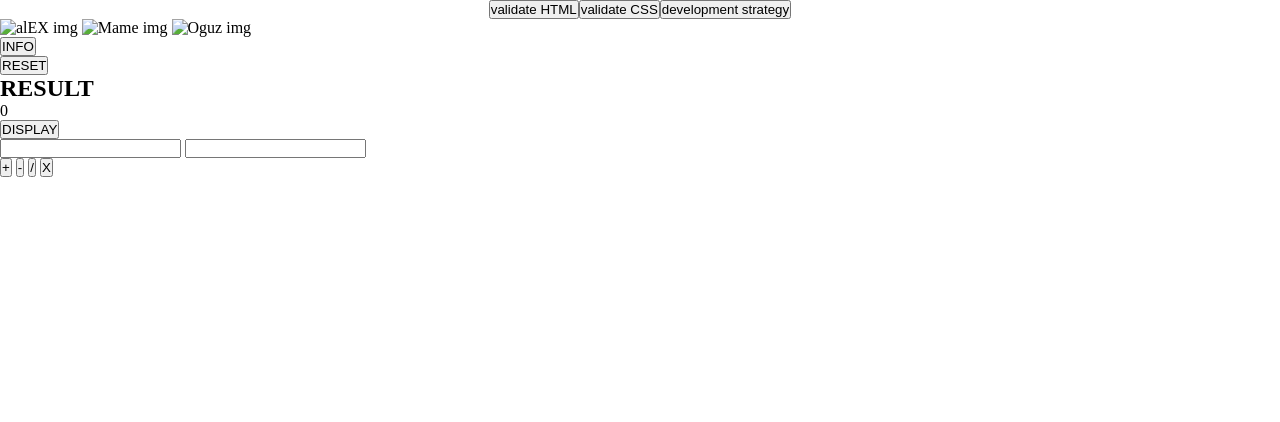
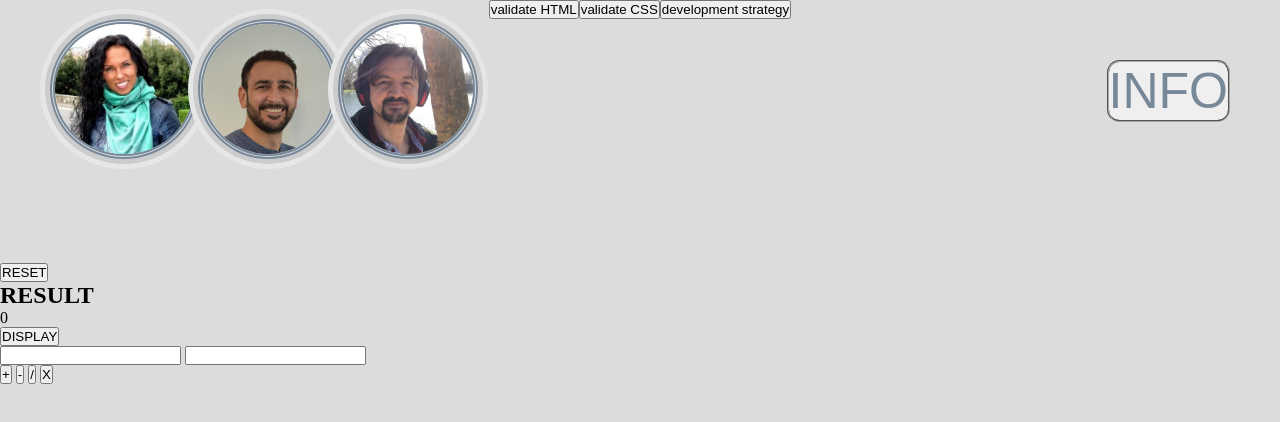
Before and after one commit to aleks2407/calculator, a plain HTML site: page index.html in a window 1280 px wide. Drawn offline with Linux system fonts and the light colour scheme.

Commit message:
Add navbar Closes gh-1

```diff
--- a/index.html
+++ b/index.html
@@ -8,20 +8,37 @@
 		<meta name="viewport" content="width=device-width, initial-scale=1.0" />
 
 		<script src="./review-buttons/init.js"></script>
-		<link rel="stylesheet" href="style.css" />
+		<link rel="stylesheet" href="./style.css" />
 		<title>Calculator</title>
 	</head>
 
 	<body>
 		<!--nav part for Alex-->
 		<nav>
-			<div>
-				<img src="./img/" alt="alEX img" />
-				<img src="./img/" alt="Mame img" />
-				<img src="./img/" alt="Oguz img" />
+			<div id="logos">
+				<div id="alex">
+				    <img class="image alex" src="./img/alex/aleksandra-shalimova-Italy.jpg" alt="Alex img" />
+				    <div class="middle">
+					   <div class="text">Aleksandra</div>
+				    </div>
+				</div>
+
+				<div id="mame">
+					<img class="image mamé" src="./img/alex/mamé.jfif" alt="Mame img" />
+					<div class="middle">
+						<div class="text">Mamé</div>
+					 </div>
+				</div>
+
+				<div id="oguz">
+					 <img class="image oguz" src="./img/alex/oguz.jfif" alt="Oguz img" />
+					 <div class="middle">
+						<div class="text">Oguz</div>
+					 </div>
+			    </div>
 			</div>
 
-			<div>
+			<div id="info">
 				<!-- Please do not change ids name-->
 				<button id="instruction">INFO</button>
 			</div>
--- a/style.css
+++ b/style.css
@@ -7,7 +7,82 @@ html,
 body {
 	width: 100%;
 	height: 100%;
+	background-color: #DCDCDC;
 }
 .display-off {
 	display: none;
 }
+
+/* Navbar */
+nav {
+	margin-bottom: 100px;
+	display: flex;
+	justify-content: space-between;
+	align-items: center;
+}
+
+#alex, #mame, #oguz {
+	position: relative;
+}
+
+#logos img {
+	border-radius: 50%;
+	height: 140px;
+	border-style: double;
+	border-width: 5px;
+	border-color: #778899;
+	box-shadow:  0 0 0 5px hsl(0, 0%, 80%),
+	0 0 0 10px hsl(0, 0%, 90%);;
+	opacity: 1;
+	transition: .5s ease;
+	backface-visibility: hidden;
+}
+
+.middle {
+	transition: .5s ease;
+	opacity: 0;
+	position: absolute;
+	top: 50%;
+	left: 50%;
+	transform: translate(-50%, -50%);
+	-ms-transform: translate(-50%, -50%);
+	text-align: center;
+  }
+
+  #alex:hover .image, #mame:hover .image, #oguz:hover .image {
+	  opacity: 0.3;
+  }
+
+#alex:hover .middle, #mame:hover .middle, #oguz:hover .middle {
+	  opacity: 1;
+  }
+
+.text {
+	background-color: #696969;
+	border-radius: 50%;
+	color: white;
+	font-size: 16px;
+	padding: 10px;
+  }
+
+#logos {
+	width: 30%;
+	display: flex;
+	justify-content: space-around;
+	margin-left: 50px;
+}
+
+#instruction {
+	font-size: 50px;
+	color: #778899;
+	border-style: groove;
+	border-color: #A9A9A9;
+	border-radius: 0.25em;
+	margin-right: 50px;
+}
+
+#instruction:hover {
+	background-color: #696969;
+	color: #DCDCDC;
+	box-shadow: 0 8px 6px -6px black;
+}
```
Also changed, not shown: img/alex/aleksandra-shalimova-Italy.jpg (added), img/alex/mamé.jfif (added), img/alex/oguz.jfif (added), 1 other file.
